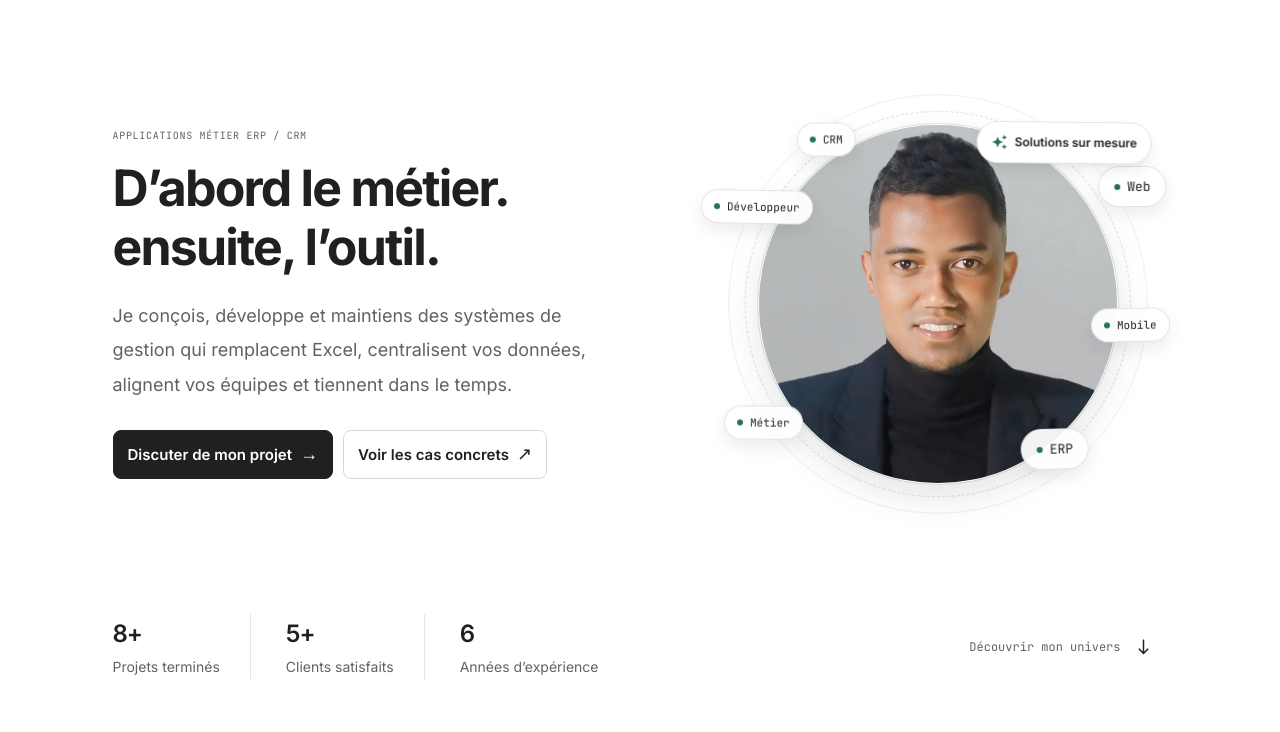
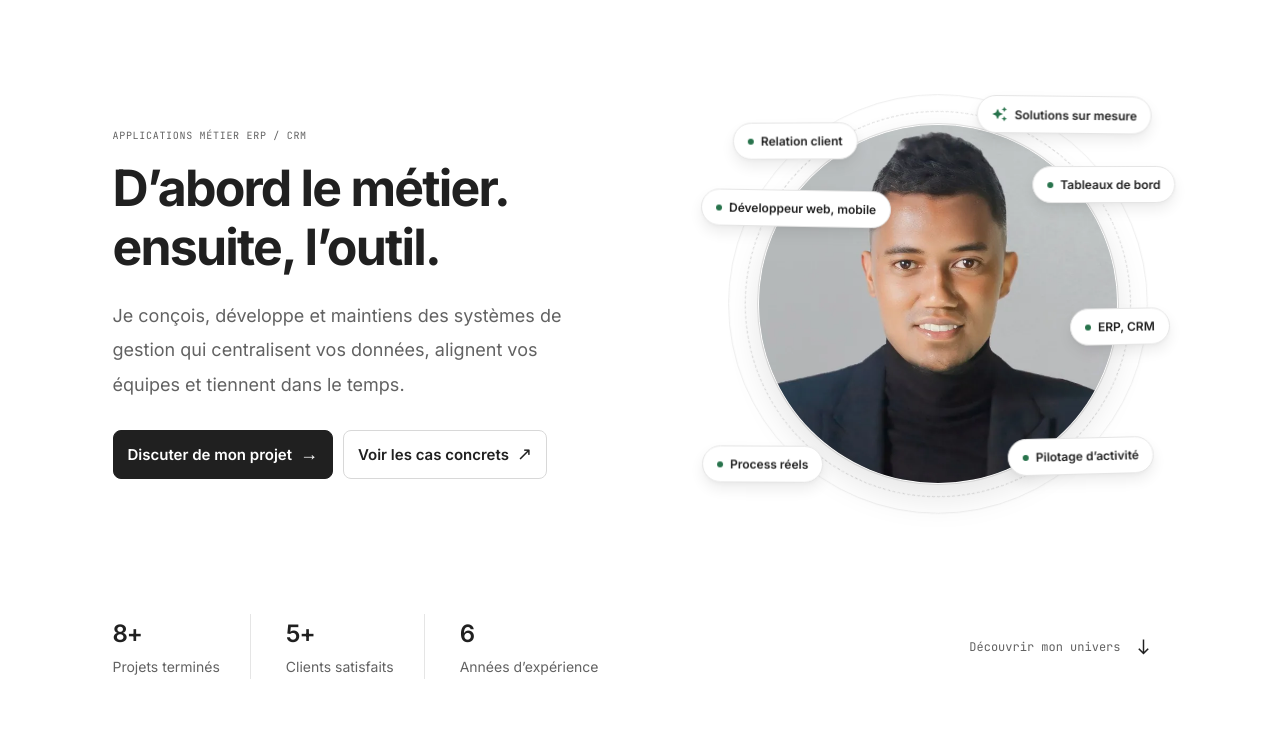
Before and after one commit to narindra2/portfolio, a plain HTML site: page index.html in a window 1280 px wide. Shown: the part 66-798 px from the top of the page. Drawn offline with nearby package versions, Linux system fonts and the light colour scheme; no server answers; a script that the page names is missing.

Commit message:
Refactor hero section: update skill descriptions for clarity and conciseness

```diff
--- a/css/portfolio.css
+++ b/css/portfolio.css
@@ -89,15 +89,16 @@ section { position: relative; padding: 96px 28px; }
 .portrait-image { position: relative; z-index: 1; aspect-ratio: 1; width: 84%; border-radius: 50%; overflow: hidden; border: 1px solid white; box-shadow: 0 14px 35px rgb(0 0 0 / 10%), 0 0 0 1px var(--border); background: #d4d4d4; }
 .portrait-image img { display: block; width: 100%; height: 100%; object-fit: cover; object-position: 50% 30%; }
 .portrait-floats { position: absolute; z-index: 2; inset: 0; pointer-events: none; }
-.float-skill { position: absolute; display: inline-flex; align-items: center; gap: 7px; padding: 9px 12px; border: 1px solid rgb(225 225 225 / 90%); border-radius: 999px; background: rgb(255 255 255 / 94%); box-shadow: 0 7px 18px rgb(0 0 0 / 8%); color: var(--text); font: 11px var(--mono); white-space: nowrap; animation: skill-float-a 10s ease-in-out infinite; }
+.float-skill, .portrait-badge { display: inline-flex; align-items: center; gap: 7px; padding: 10px 14px; border: 1px solid var(--border); border-radius: 999px; background: white; box-shadow: var(--shadow); color: var(--text); font: 600 12px var(--sans); white-space: nowrap; }
+.float-skill { position: absolute; animation: skill-float-a 10s ease-in-out infinite; }
 .float-skill::before { content: ''; width: 6px; height: 6px; flex: 0 0 6px; border-radius: 50%; background: var(--green); }
 .float-developer { top: 22%; left: -2%; animation-name: skill-float-a; animation-duration: 10.5s; animation-delay: -.8s; }
-.float-web { top: 17%; right: -1%; padding: 11px 15px; font-size: 13px; animation: skill-float-b 11s ease-in-out infinite; }
+.float-web { top: 17%; right: -3%; animation: skill-float-b 11s ease-in-out infinite; }
 .float-mobile { top: 51%; right: -4%; animation: skill-float-c 8.5s ease-in-out infinite -1.6s; }
-.float-metier { bottom: 20%; left: -1%; animation: skill-float-b 10.8s ease-in-out infinite -2.4s; }
-.float-erp { bottom: 9%; right: 13%; padding: 11px 15px; font-size: 13px; animation: skill-float-c 12s ease-in-out infinite; }
-.float-crm { top: 7%; left: 19%; animation: skill-float-a 11.5s ease-in-out infinite -3s; }
-.portrait-badge { position: absolute; z-index: 3; top: 8%; right: 3%; display: inline-flex; align-items: center; gap: 7px; padding: 10px 14px; border: 1px solid var(--border); border-radius: 999px; background: white; box-shadow: var(--shadow); color: var(--text); font-size: 12px; font-weight: 600; white-space: nowrap; animation: skill-float-b 12s ease-in-out infinite; }
+.float-metier { bottom: 10%; left: -6%; animation: skill-float-b 10.8s ease-in-out infinite -2.4s; }
+.float-erp { bottom: 8%; right: -2%; animation: skill-float-c 12s ease-in-out infinite; }
+.float-crm { top: 7%; left: 4%; animation: skill-float-a 11.5s ease-in-out infinite -3s; }
+.portrait-badge { position: absolute; z-index: 3; top: 2%; right: 3%; animation: skill-float-b 12s ease-in-out infinite; }
 .portrait-badge .material-icons { color: var(--green); font-size: 16px; }
 .hero-bottom { max-width: 1040px; width: 100%; margin: 66px auto 0; display: flex; align-items: center; justify-content: space-between; gap: 25px; }
 .hero-stats { display: flex; gap: 35px; }
--- a/index.html
+++ b/index.html
@@ -132,7 +132,7 @@
           setTimeout(function () { typeLine(0); }, 250);
         })();
       </script>
-      <p class="hero-body">Je conçois, développe et maintiens des systèmes de gestion qui remplacent Excel, centralisent vos données, alignent vos équipes et tiennent dans le temps.</p>
+      <p class="hero-body">Je conçois, développe et maintiens des systèmes de gestion qui centralisent vos données, alignent vos équipes et tiennent dans le temps.</p>
       <div class="hero-actions">
         <a href="#contact" class="btn-term">Discuter de mon projet <span class="button-arrow" aria-hidden="true">→</span></a>
         <a href="#projets" class="btn-ghost">Voir les cas concrets <span class="button-arrow" aria-hidden="true">↗</span></a>
@@ -144,12 +144,12 @@
         <img src="images/narindra.webp" alt="Portrait de Narindra Ndimby" width="835" height="675" decoding="async" fetchpriority="high" />
       </div>
       <div class="portrait-floats" aria-hidden="true">
-        <span class="float-skill float-developer">Développeur</span>
-        <span class="float-skill float-web">Web</span>
-        <span class="float-skill float-mobile">Mobile</span>
-        <span class="float-skill float-metier">Métier</span>
-        <span class="float-skill float-erp">ERP</span>
-        <span class="float-skill float-crm">CRM</span>
+        <span class="float-skill float-developer">Développeur web, mobile</span>
+        <span class="float-skill float-web">Tableaux de bord</span>
+        <span class="float-skill float-mobile">ERP, CRM</span>
+        <span class="float-skill float-metier">Process réels</span>
+        <span class="float-skill float-erp">Pilotage d’activité</span>
+        <span class="float-skill float-crm">Relation client</span>
       </div>
       <span class="portrait-badge"><span class="material-icons" aria-hidden="true">auto_awesome</span> Solutions sur mesure</span>
     </figure>
@@ -242,7 +242,7 @@
           <div class="tech-item"><img src="https://cdn.simpleicons.org/chartdotjs/F37726" alt="" width="40" height="40" loading="lazy" /><span>Chart.js</span></div>
           <div class="tech-item"><img src="https://cdn.simpleicons.org/ionic/3880FF" alt="" width="40" height="40" loading="lazy" /><span>Ionic</span></div>
           <div class="tech-item"><span class="material-icons tech-fallback-icon" aria-hidden="true">devices</span><span>Mobile</span></div>
-          <div class="tech-item"><span class="material-icons tech-fallback-icon" aria-hidden="true">auto_awesome</span><span>Assistant & IA: Claude Code, Codex, Opencode</span></div>
+          <div class="tech-item"><span class="material-icons tech-fallback-icon" aria-hidden="true">auto_awesome</span><span>Assistant IA: Claude Code, Codex</span></div>
         </div>
       </div>
     </div>
```
